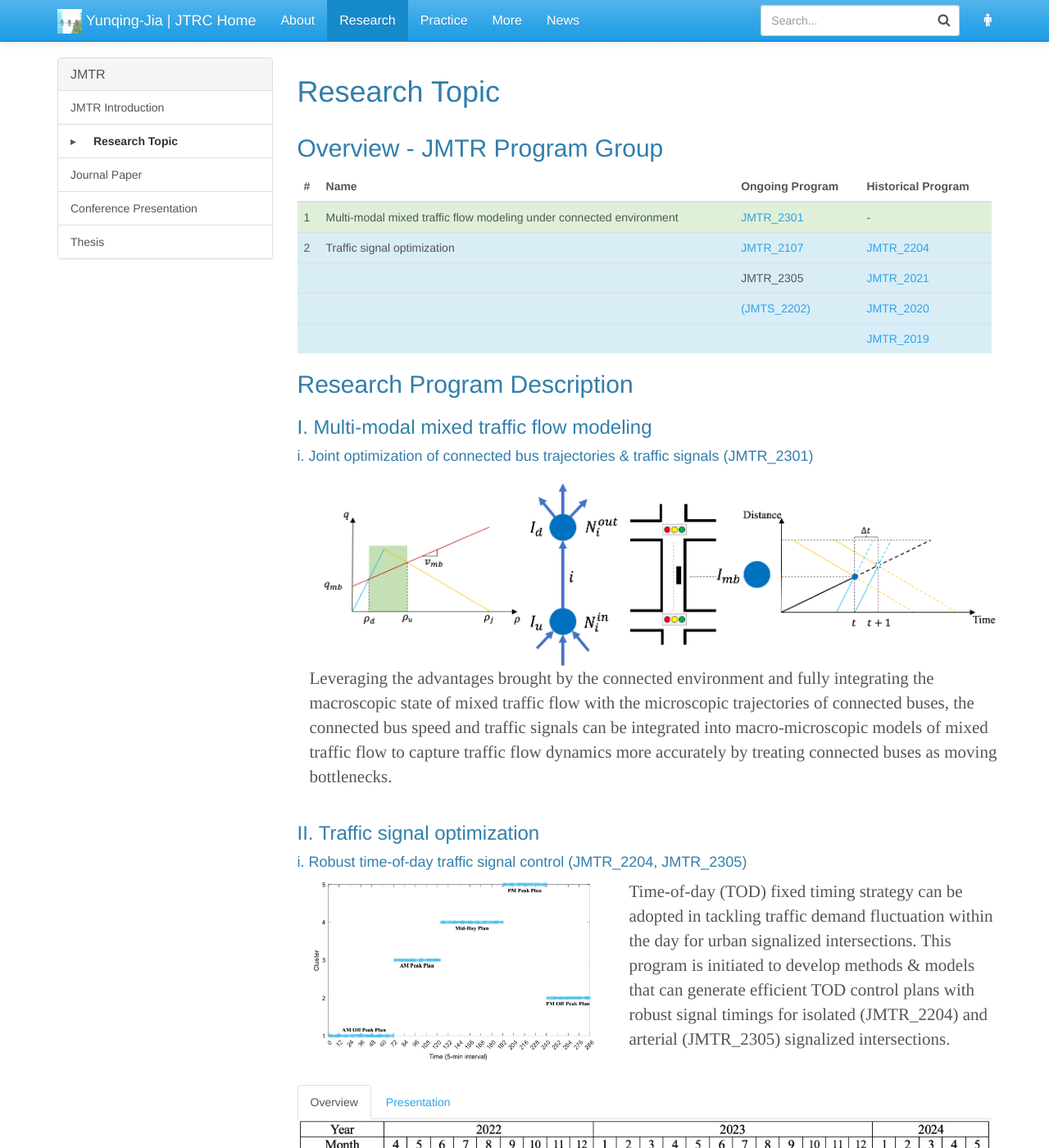
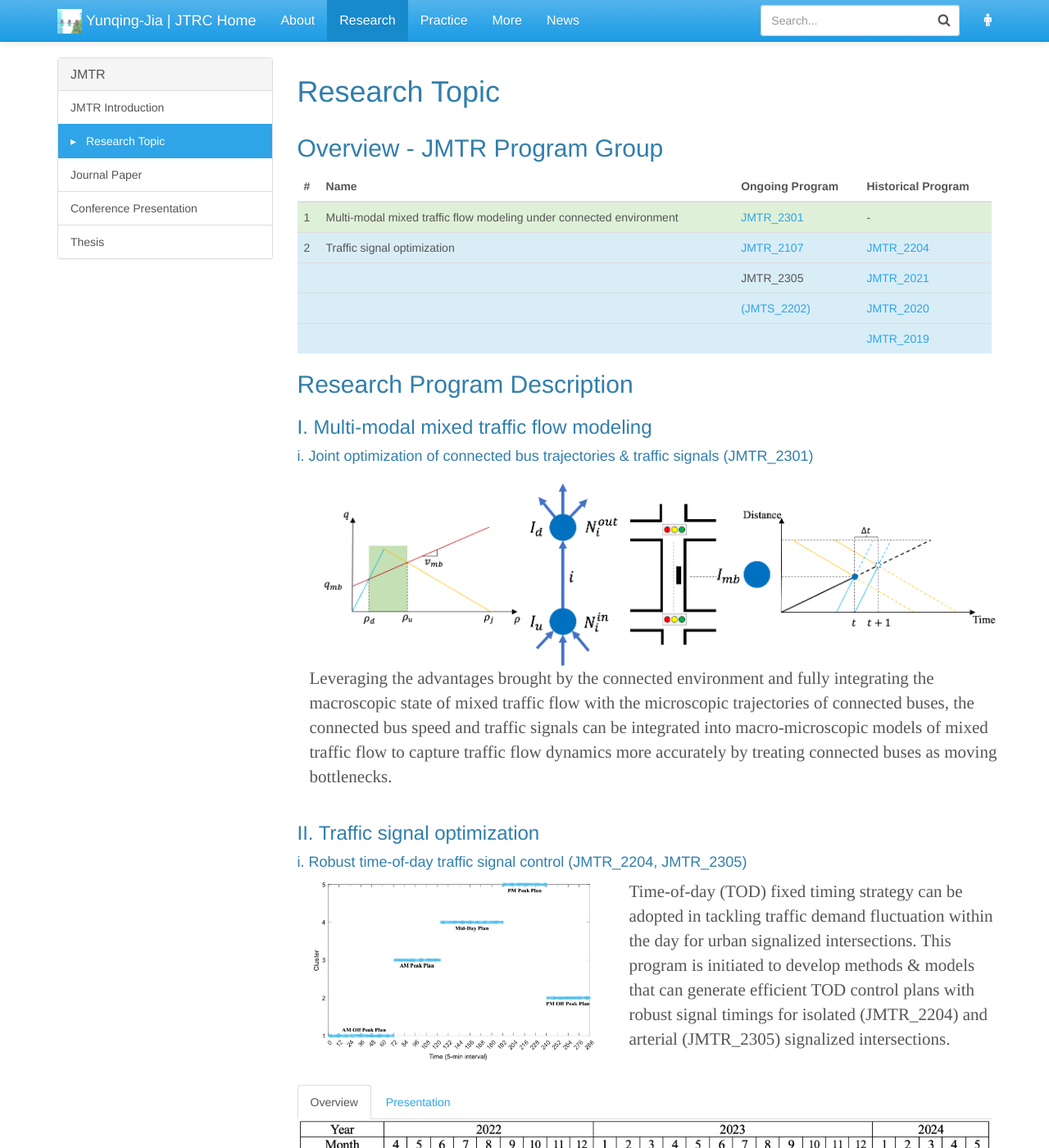
Before and after one commit to Yunqing-Jia/JTRC, a Jekyll site: the page built from _jmtr/researchtopic.md, in a window 1280 px wide and 1400 px high. Shown: the whole window at 82% size. Built offline with Jekyll 4.4.1, drawn with Linux system fonts in a browser that asks for light colours.

Commit message:
Update jmtr_nav.html

```diff
--- a/_includes/jmtr_nav.html
+++ b/_includes/jmtr_nav.html
@@ -27,13 +27,11 @@
 
       <div class="panel-collapse{% if collapsed %} collapse{% endif %}" id="collapse-{{forloop.index}}" role="tabpanel" aria-label="Side Navigation">
         <div class="list-group">
-          {% for item in section.jmtr %}
+          {% for item in site.data.jmtr[0].jmtr %}
             {% assign item_url = item.name | prepend:"/jmtr/" | append:"/" %}
             {% assign p = site.jmtr | where:"url", item_url | first %}
-
-            {% assign has_subpage = item.subpage %}
             {% assign sub_active = false %}
-            {% if has_subpage %}
+            {% if item.subpage %}
               {% for sub in item.subpage %}
                 {% if sub == page.url %}
                   {% assign sub_active = true %}
@@ -41,24 +39,23 @@
               {% endfor %}
             {% endif %}
 
-            {% if has_subpage %}
-              <div class="list-group-item{% if item_url == page.url or sub_active %} active-parent{% endif %}">
-                <span class="arrow {% if sub_active %}down{% endif %}" onclick="toggleSubmenu(this)">&#9656;</span>
-                <span class="submenu-label" onclick="toggleSubmenu(this.previousElementSibling)">
+            {% if item.subpage %}
+              <div class="list-group-item submenu-toggle {% if item_url == page.url or sub_active %}active{% endif %}" onclick="toggleSubmenu(this)">
+                <span class="arrow {% if sub_active %}down{% endif %}">&#9656;</span>
                 {{ p.title }}
-                </span>
+              </div>
               <div class="submenu" style="{% if sub_active %}display:block;{% else %}display:none;{% endif %}">
                 {% for sub in item.subpage %}
-                    {% assign sub_url = sub %}
-                    {% assign p_sub = site.jmtr | where:"url", sub_url | first %}
+                  {% assign p_sub = site.jmtr | where:"url", sub | first %}
                   {% if p_sub %}
-                      <a class="list-group-item {% if sub_url == page.url %}active{% endif %}" style="padding-left: 30px;" href="{{ p_sub.url | relative_url }}">{{ p_sub.title }}</a>
+                    <a class="list-group-item {% if sub == page.url %}active{% endif %}" style="padding-left: 30px;" href="{{ p_sub.url | relative_url }}">{{ p_sub.title }}</a>
                   {% endif %}
                 {% endfor %}
               </div>
-              </div>
             {% else %}
-              <a class="list-group-item {% if item_url == page.url %}active{% endif %}" href="{{ p.url | relative_url }}">{{ p.title }}</a>
+              <a class="list-group-item {% if item_url == page.url %}active{% endif %}" href="{{ p.url | relative_url }}">
+                {{ p.title }}
+              </a>
             {% endif %}
           {% endfor %}
         </div>
@@ -70,42 +67,31 @@
 <style>
 .arrow {
   display: inline-block;
-    cursor: pointer;
-    width: 1em;
+  width: 10px;
+  transition: transform 0.2s ease;
   margin-right: 5px;
-    transform: rotate(0deg);
-    transition: transform 0.2s;
 }
 .arrow.down {
   transform: rotate(90deg);
 }
-  .active-parent > a {
-    font-weight: bold;
+.submenu {
+  padding-left: 15px;
 }
-  .submenu-label {
+.submenu-toggle {
   cursor: pointer;
-  color: #333;
-  margin-left: 5px;
-}
-  .active-parent .submenu-label {
-    font-weight: bold;
 }
 </style>
 
 <script>
-  function toggleSubmenu(elem) {
-    const submenu = elem.parentElement.querySelector(".submenu");
-    submenu.style.display = submenu.style.display === "block" ? "none" : "block";
-    elem.classList.toggle("down");
+function toggleSubmenu(el) {
+  var arrow = el.querySelector(".arrow");
+  var submenu = el.nextElementSibling;
+  if (submenu.style.display === "block") {
+    submenu.style.display = "none";
+    arrow.classList.remove("down");
+  } else {
+    submenu.style.display = "block";
+    arrow.classList.add("down");
   }
-
-  document.addEventListener("DOMContentLoaded", () => {
-    document.querySelectorAll(".submenu").forEach((menu) => {
-      if (menu.querySelector(".active")) {
-        menu.style.display = "block";
-        const arrow = menu.parentElement.querySelector(".arrow");
-        if (arrow) arrow.classList.add("down");
 }
-    });
-  });
 </script>
```
Lines whose indentation alone changed are shown as unchanged.
